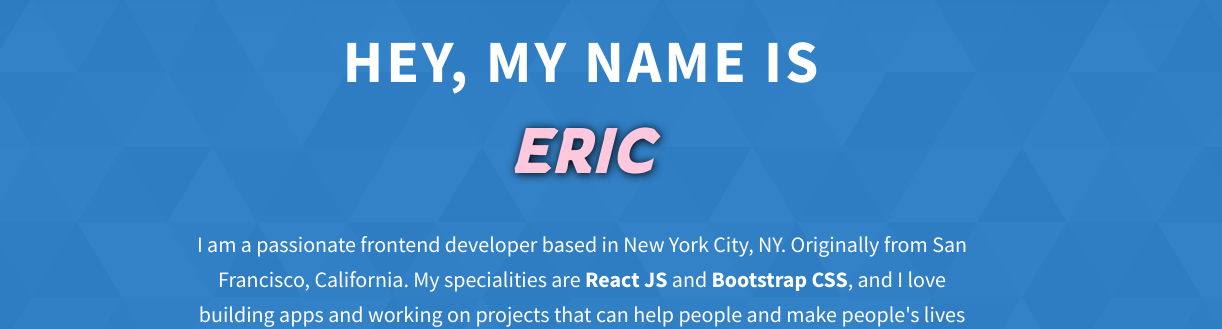
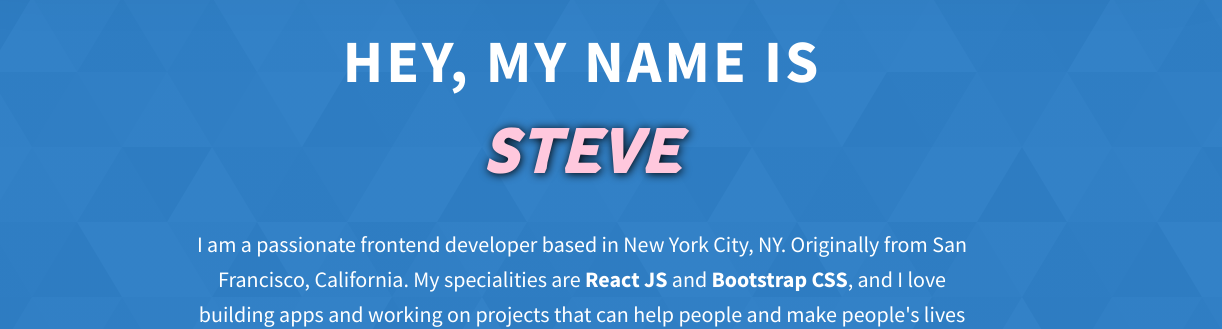
Before and after one commit to RshnMng/portfolio, a website built with Vite: page index.html in a window 1280 px wide. Shown: the part 153-482 px from the top of the page, 58-1280 px from the left. Built offline with nearby package versions, Linux system fonts and the light colour scheme; a web font is replaced by a local one.

Commit message:
trying to find the dist file

```diff
--- a/index.html
+++ b/index.html
@@ -74,7 +74,7 @@
       <div class="home-hero__content">
         <h1 class="heading-primary">
           Hey, My name is <br />
-          <span class="name-span"> Eric</span>
+          <span class="name-span"> Steve</span>
         </h1>
         <div class="home-hero__info">
           <p class="text-primary">I am a passionate frontend developer based in New York City, NY. Originally from San Francisco, California. My specialities are <strong>React JS</strong> and <strong>Bootstrap CSS</strong>, and I love building apps and working on projects that can help people and make people's lives easier.</p>
```
